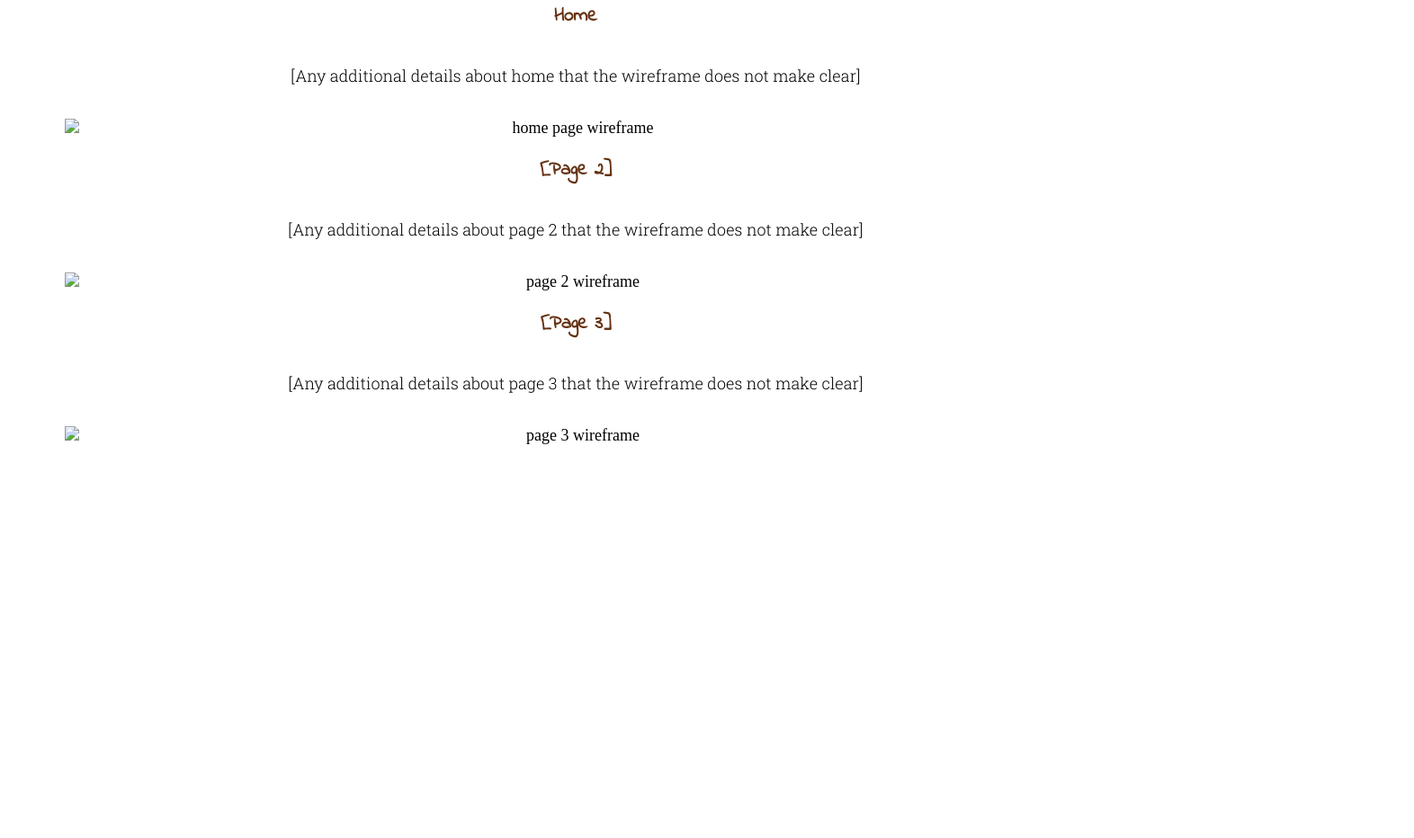
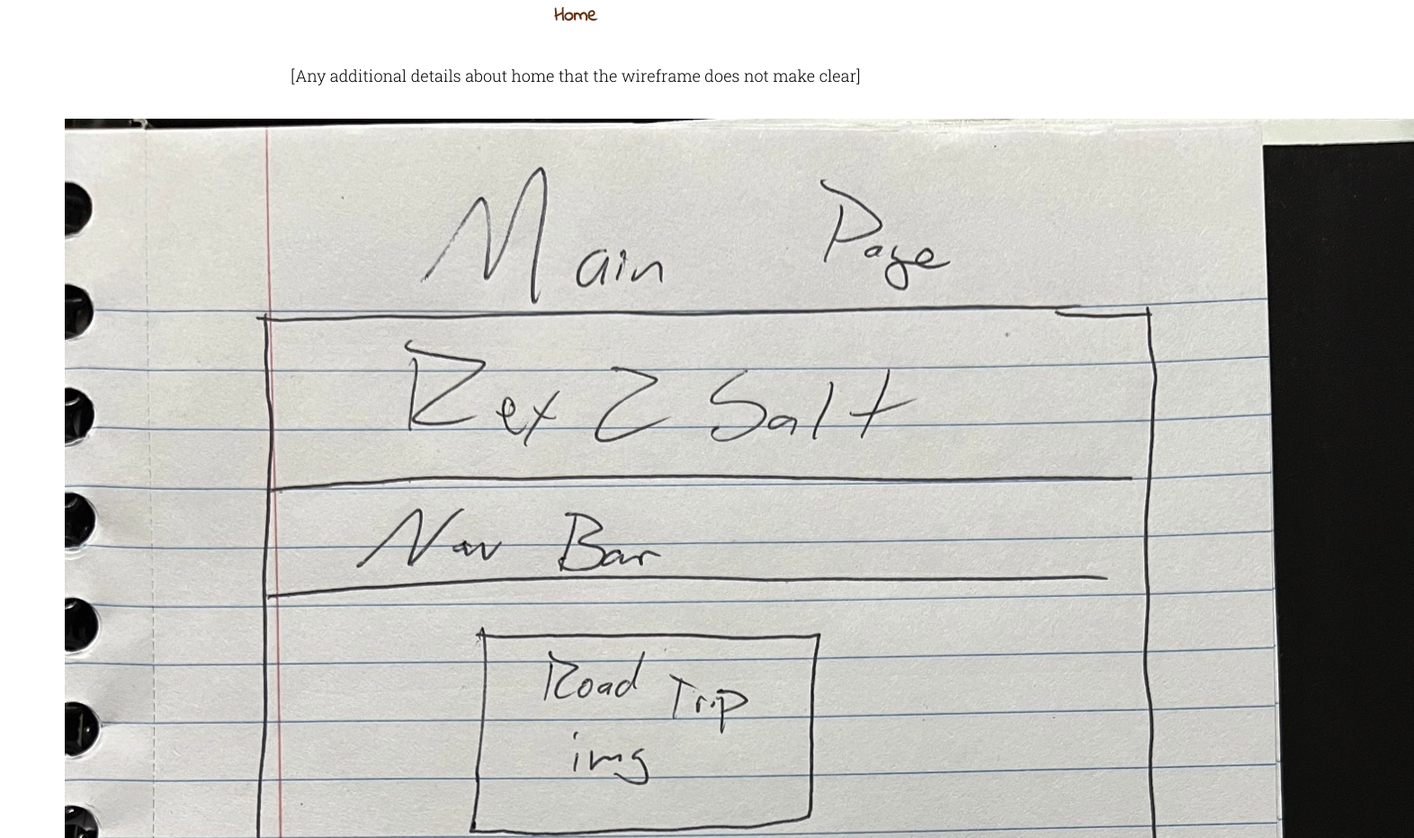
Before and after one commit to jacob-hale/wdd.130, a plain HTML site: page rex2salt/site-plan.html in a window 1280 px wide. Shown: the part 5952-6884 px from the top of the page at 90% size, 1572 px wide, since content can reach past the window. Before the commit the page ends 6519 px from the top, so only its background shows below. Drawn offline with Linux system fonts and the light colour scheme.

Commit message:
wireframes

```diff
--- a/rex2salt/site-plan.html
+++ b/rex2salt/site-plan.html
@@ -176,19 +176,19 @@
       <p>
         [Any additional details about home that the wireframe does not make clear]
       </p>
-      <img src="#" alt="home page wireframe">
+      <img src="./styles/images/mainpagewireframe.jpeg" alt="home page wireframe">
 
       <h3>[Page 2]</h3>
       <p>
         [Any additional details about page 2 that the wireframe does not make clear]
       </p>
-      <img src="#" alt="page 2 wireframe">
+      <img src="./styles/images/accountsetupwireframe.jpeg" alt="page 2 account setup wireframe">
 
       <h3>[Page 3]</h3>
       <p>
         [Any additional details about page 3 that the wireframe does not make clear]
       </p>
-      <img src="#" alt="page 3 wireframe">
+      <img src="./styles/images/faqwireframe.jpeg" alt="page 3 FAQs wireframe">
     </main>
   </body>
 
```
Also changed, not shown: rex2salt/styles/images/accountsetupwireframe.jpeg (added), rex2salt/styles/images/faqwireframe.jpeg (added), rex2salt/styles/images/mainpagewireframe.jpeg (added).
